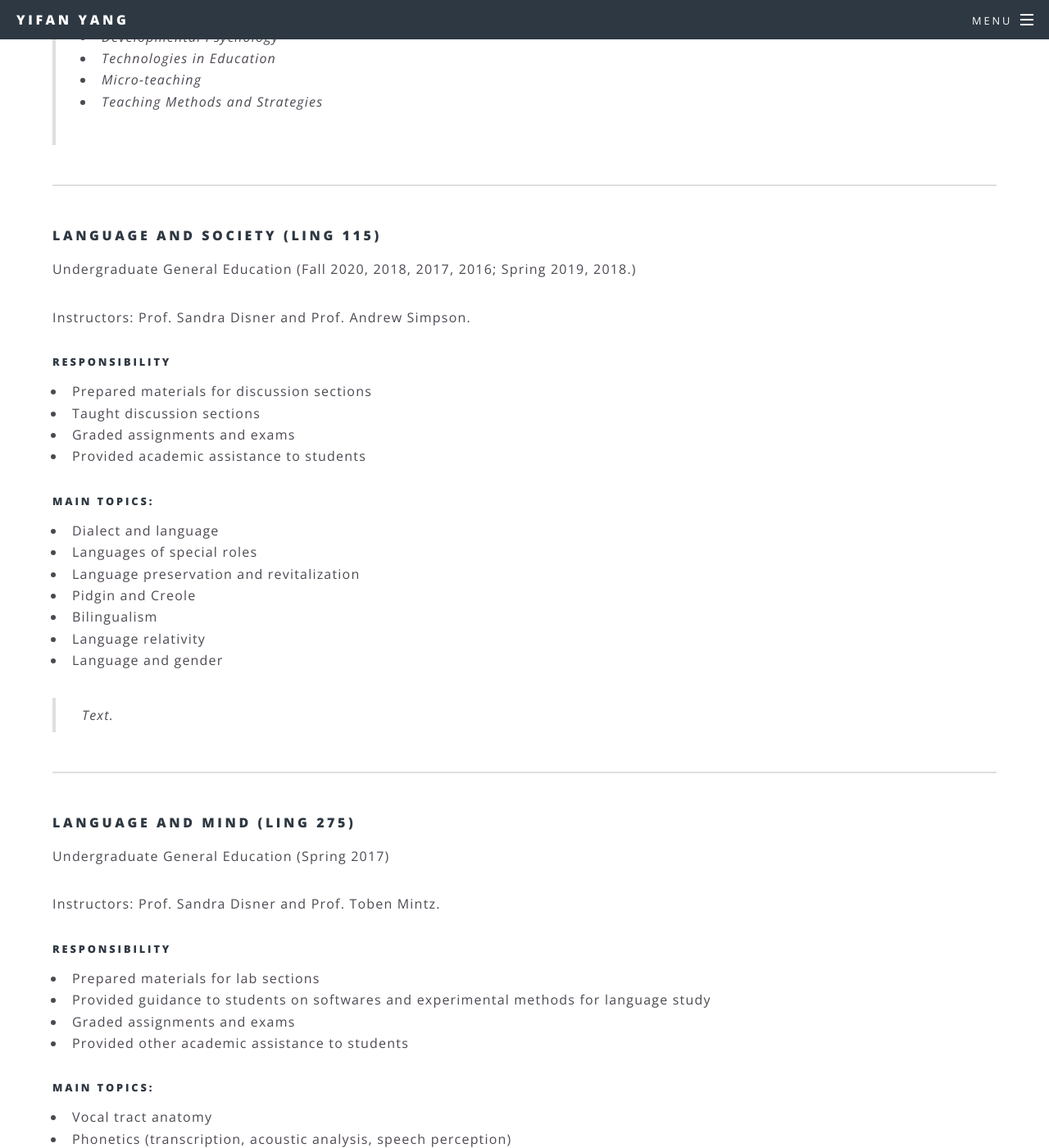
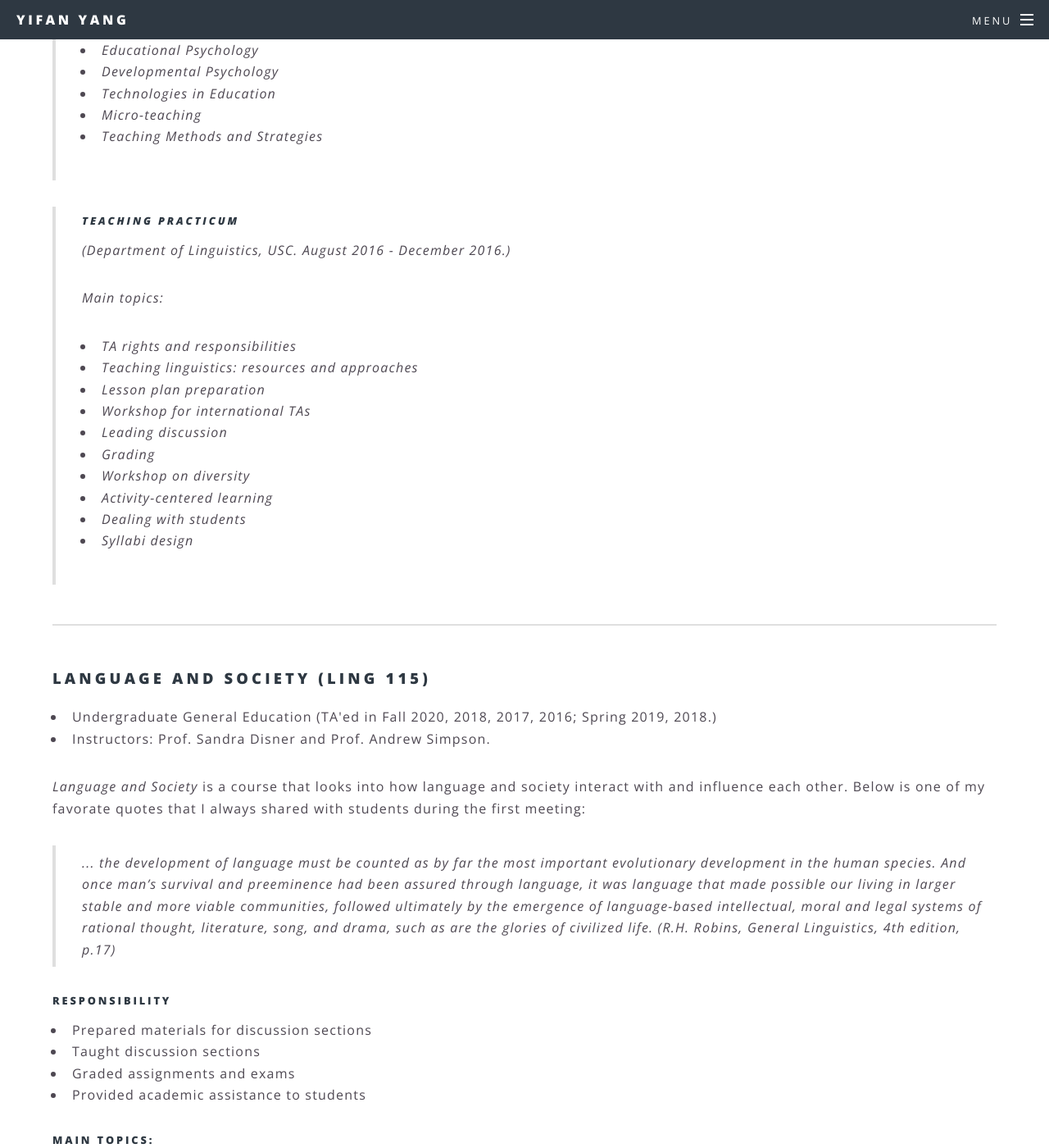
Before and after one commit to MuxuanHe/MuxuanHe, a Jekyll site: the page built from 3Teaching.html, in a window 1280 px wide and 1400 px high, scrolled down 813 px. Shown: the whole window at 82% size. Built offline with Jekyll 4.4.1, drawn with Linux system fonts in a browser that asks for light colours; some of the changed text lies outside the part shown.

Commit message:
updated pages

```diff
--- a/2Papers.html
+++ b/2Papers.html
@@ -1,6 +1,6 @@
 ---
 layout: page
-title: Papers & Presentations
+title: Papers and Presentations
 ---
 
 			<section>
--- a/3Teaching.html
+++ b/3Teaching.html
@@ -3,22 +3,22 @@
 title: Teaching
 ---
 <section>
-	<h4>Overview</h4>
+	<h3>Overview</h3>
 	<p>I teach at USC as a Graduate Teaching Assistant (TA).
 		The main responsibility as a TA in linguistics is to lead discussions and
 		teach handy skills for language study.
-		The courses that I have taught as a TA at USC include <i>Language and Society</i>
-		and <i>Language and Mind</i>.
+		The courses that I have taught as a TA at USC include <em>Language and Society</em>
+		and <em>Language and Mind</em>.
 		I have also TA'ed for <i>Introduction to Linguistics</i> at East China Normal University.
 	  </p>
 
-	<p>I have completed various teacher training courses, including the <b>Teacher's Education Program</b> and
-	the course <b>Teaching Practicum</b>. </p>
+	<p>I have completed various teacher training courses, including the <b>Teacher's Education Program</b> (Tianjin Normal University)
+		and <b>Teaching Practicum</b> (Department of Linguistics, USC). </p>
 
 	<blockquote>
-		<b>Teacher's Education Program</b>
-		<p>School of Education, Tianjin Normal University. September 2009 - May 2012</p>
-		<p>Core Curriculum: </p>
+		<h5>Teacher's Education Program</h5>
+		<p>(School of Education, Tianjin Normal University. September 2009 - May 2012.)</p>
+		<p>Core Curriculum:
 			<ul>
 				<li>Pedagogy</li>
 				<li>Educational Psychology</li>
@@ -27,15 +27,52 @@
 				<li>Micro-teaching</li>
 				<li>Teaching Methods and Strategies</li>
 			</ul>
+		</p>
 	</blockquote>
+
+	<blockquote>
+		<h5>Teaching Practicum</h5>
+		<p>(Department of Linguistics, USC. August 2016 - December 2016.)</p>
+		<p>Main topics:
+			<ul>
+				<li>TA rights and responsibilities</li>
+				<li>Teaching linguistics: resources and approaches</li>
+				<li>Lesson plan preparation</li>
+				<li>Workshop for international TAs</li>
+				<li>Leading discussion</li>
+				<li>Grading</li>
+				<li>Workshop on diversity</li>
+				<li>Activity-centered learning</li>
+				<li>Dealing with students</li>
+				<li>Syllabi design</li>
+			</ul>
+		</p>
+	</blockquote>
+
 </section>
 
 <hr />
 
 <section>
-	<h4>Language and Society (LING 115)</h4>
-	<p>Undergraduate General Education (Fall 2020, 2018, 2017, 2016; Spring 2019, 2018.)</p>
-	<p>Instructors: Prof. Sandra Disner and Prof. Andrew Simpson. </p>
+	<h3>Language and Society (LING 115)</h3>
+	<ul>
+		<li>Undergraduate General Education (TA'ed in Fall 2020, 2018, 2017, 2016; Spring 2019, 2018.)</li>
+		<li>Instructors: Prof. Sandra Disner and Prof. Andrew Simpson.</li>
+	</ul>
+
+	<p><i>Language and Society</i> is a course that looks into how language and society interact with and influence each other.
+		Below is one of my favorate quotes that I always shared with students during the first meeting:  </p>
+
+	<blockquote>
+		... the development of language must be counted as by far
+		the most important evolutionary development in the human species.
+		And once man’s survival and preeminence had been assured through language,
+		it was language that made possible our living in larger stable and more viable communities,
+		followed ultimately by the emergence of language-based intellectual,
+		moral and legal systems of rational thought, literature, song, and drama,
+		such as are the glories of civilized life.
+		(R.H. Robins, General Linguistics, 4th edition, p.17)
+	</blockquote>
 
 	<h5>Responsibility</h5>
 		<ul>
@@ -56,17 +93,16 @@
 			<li>Language and gender</li>
 		</ul>
 
-	<blockquote>
-		Text.
-	</blockquote>
 </section>
 
 <hr />
 
 <section>
-	<h4>Language and Mind (LING 275)</h4>
-	<p>Undergraduate General Education (Spring 2017)</p>
-	<p>Instructors: Prof. Sandra Disner and Prof. Toben Mintz. </p>
+	<h3>Language and Mind (LING 275)</h3>
+	<ul>
+		<li>Undergraduate General Education (TA‘ed in Spring 2017)</li>
+		<li>Instructors: Prof. Sandra Disner and Prof. Toben Mintz.</li>
+	</ul>
 
 	<h5>Responsibility</h5>
 		<ul>
--- a/index.html
+++ b/index.html
@@ -58,7 +58,6 @@
 												<li>Phonetics and phonology of understudied languages</li>
 												<li>Gestural coordination of diphthongs</li>
 												<li>Rime change patterns of Chinese languages/dialects</li>
-												<li>Fieldwork methods</li>
 										</ul>
 
 										<p>More about my research can be found <a href="2Papers.html">here</a></p>
```
